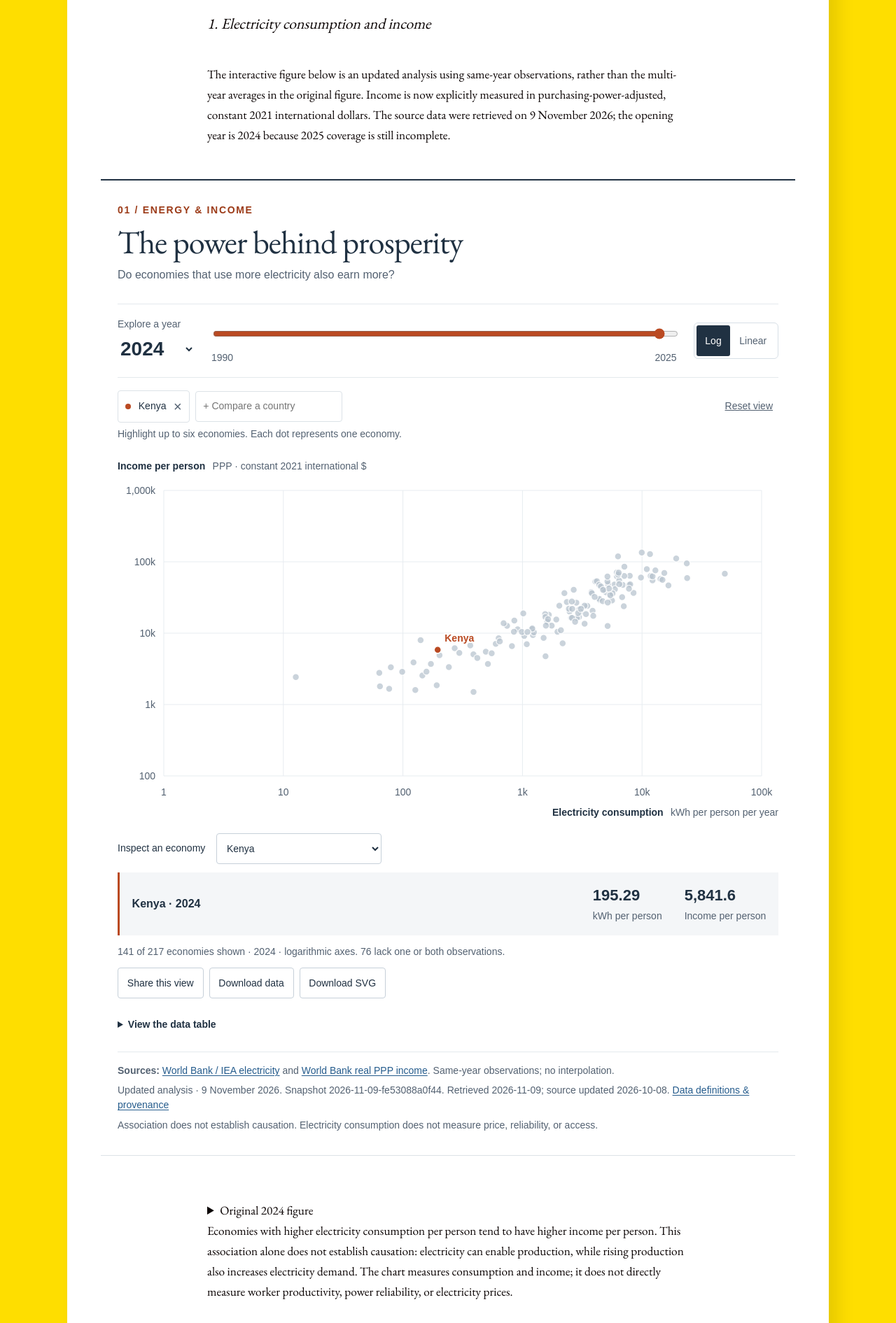
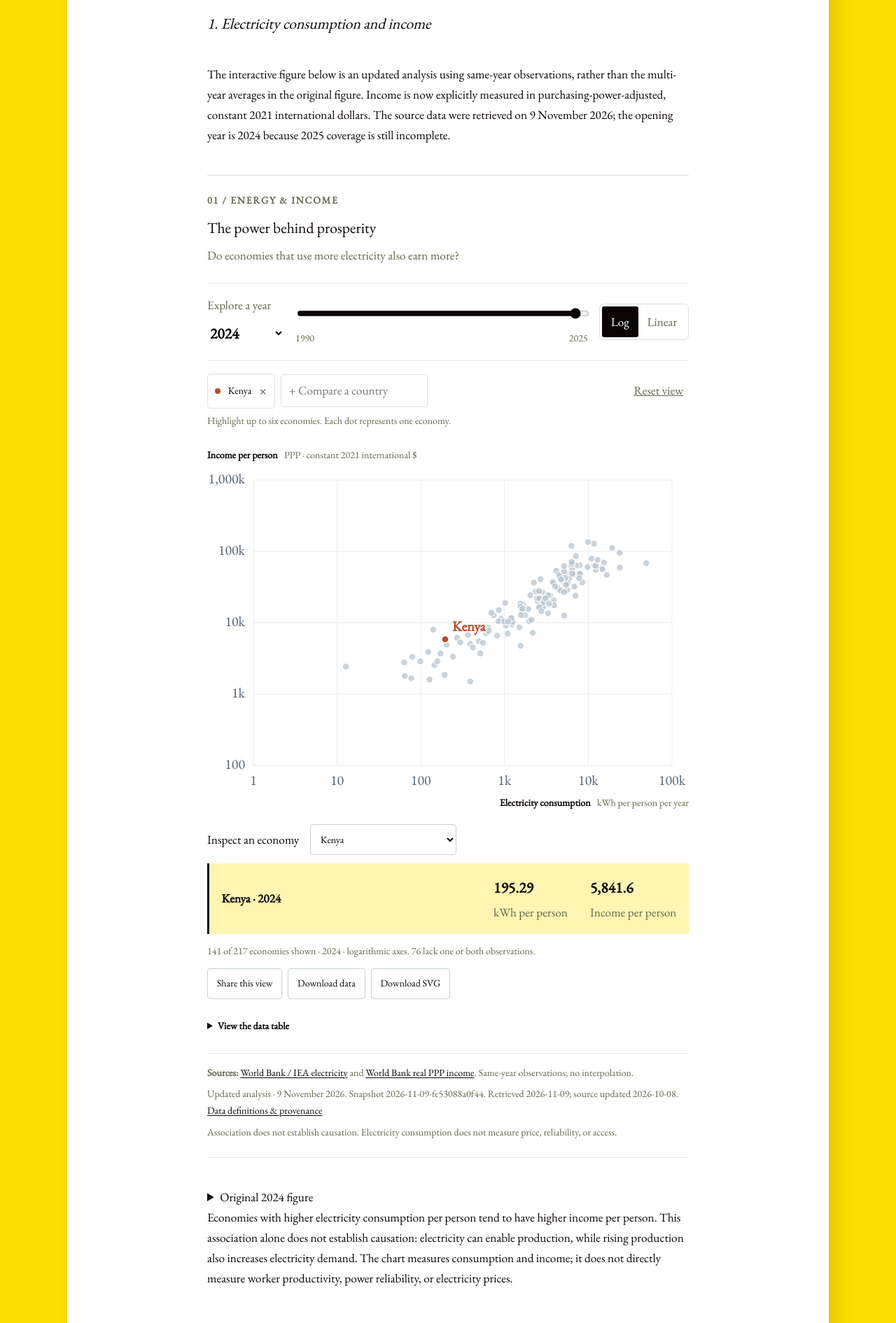
Before and after one commit to atonui/jekyll-blog, a Jekyll site: the page built from _posts/2024-11-06-how-do-countries-develop.md, in a window 1280 px wide. Shown: the part 1855-3746 px from the top of the page at 70% size. Built offline with Jekyll 4.4.1, drawn with Linux system fonts in a browser that asks for light colours.

Commit message:
fix: match interactive chart to the site typography and spacing

```diff
--- a/_includes/data-chart.html
+++ b/_includes/data-chart.html
@@ -25,7 +25,8 @@
     <p class="chart-status" data-status role="status" aria-live="polite"></p>
     <div class="chart-actions"><button type="button" data-share>Share this view</button><button type="button" data-csv>Download data</button><button type="button" data-svg>Download SVG</button></div>
   </div>
-  {% include generated/energy-income.html %}
+  {% capture energy_fallback %}{% include generated/energy-income.html %}{% endcapture %}
+  {{ energy_fallback | replace: "/assets/data/development/2026-11-09-fe53088a0f44/fallback.svg", "/assets/images/development-energy-fallback.svg" }}
   <figcaption class="chart-sources">
     <p><strong>Sources:</strong> <a href="https://data.worldbank.org/indicator/EG.USE.ELEC.KH.PC">World Bank / IEA electricity</a> and <a href="https://data.worldbank.org/indicator/NY.GDP.PCAP.PP.KD">World Bank real PPP income</a>. Same-year observations; no interpolation.</p>
     <p>Updated analysis · {{ chart.updated }}. <span data-snapshot-note>Snapshot {{ chart.snapshot }}.</span> <a data-manifest-link href="{{ chart.dataset_root | append: '/' | append: chart.snapshot | append: '/manifest.json' | relative_url }}">Data definitions &amp; provenance</a></p>
--- a/_sass/_charts.scss
+++ b/_sass/_charts.scss
@@ -14,16 +14,16 @@
 }
 .data-chart {
   box-sizing: border-box;
-  max-width: 62rem;
-  margin: 3rem auto 4rem;
-  padding: 2rem 1.5rem;
-  color: #203142;
-  background: #fff;
-  border-top: 2px solid #203142;
+  max-width: 43rem;
+  margin: 2.6rem auto;
+  padding: 1.5rem 0;
+  color: $text-color;
+  background: transparent;
+  border-top: 1px solid #ddd;
   border-bottom: 1px solid #dce2e7;
-  font-family: Arial, Helvetica, sans-serif;
-  font-size: 14px;
-  line-height: 1.5;
+  font-family: inherit;
+  font-size: 1.08rem;
+  line-height: 1.68;
   font-style: normal;
   *,
   *::before,
@@ -49,13 +49,13 @@
   input:focus-visible,
   select:focus-visible,
   summary:focus-visible {
-    outline: 3px solid #245b8c;
+    outline: 3px solid $text-color;
     outline-offset: 3px;
   }
   .chart-eyebrow {
-    color: #9c3b18;
+    color: $muted-text-color;
     text-transform: uppercase;
-    font-size: 14px;
+    font-size: .88rem;
     font-weight: 700;
     letter-spacing: 0.12em;
     margin: 0 0 0.65rem;
@@ -63,20 +63,20 @@
   .chart-heading h3 {
     margin: 0 0 0.6rem;
     font-family: $font-family;
-    font-size: clamp(2rem, 4vw, 2.9rem);
-    font-weight: 500;
-    line-height: 1.08;
-    letter-spacing: -0.02em;
+    font-size: 1.35rem;
+    font-weight: 400;
+    line-height: 1.5;
+    letter-spacing: normal;
   }
   .chart-heading > p:last-child {
-    font-size: 16px;
-    color: #536171;
+    font-size: 1.08rem;
+    color: $muted-text-color;
   }
   .chart-toolbar {
     display: flex;
     align-items: center;
-    gap: 1.5rem;
-    margin-top: 1.8rem;
+    gap: 1rem;
+    margin-top: 1.5rem;
     padding: 1.1rem 0;
     border-top: 1px solid #e4e9ed;
     border-bottom: 1px solid #e4e9ed;
@@ -87,7 +87,7 @@
     flex: 0 0 110px;
   }
   .chart-year-group label {
-    color: #536171;
+    color: $muted-text-color;
   }
   .chart-year-group select {
     min-height: 44px;
@@ -95,8 +95,8 @@
     padding: 0 0.5rem 0 0;
     border: none;
     background: white;
-    color: #203142;
-    font-size: 28px;
+    color: $text-color;
+    font-size: 1.35rem;
     font-weight: 700;
   }
   .chart-year-track {
@@ -107,14 +107,14 @@
     display: block;
     width: 100%;
     height: 44px;
-    accent-color: #ba4a22;
+    accent-color: $text-color;
     cursor: pointer;
   }
   .chart-range-labels {
     display: flex;
     justify-content: space-between;
-    color: #536171;
-    font-size: 14px;
+    color: $muted-text-color;
+    font-size: .88rem;
   }
   .chart-scale {
     display: flex;
@@ -127,10 +127,10 @@
     border: 0;
     border-radius: 3px;
     background: white;
-    color: #536171;
+    color: $muted-text-color;
   }
   .chart-scale button[aria-pressed="true"] {
-    background: #203142;
+    background: $text-color;
     color: white;
   }
   .chart-comparison {
@@ -152,9 +152,9 @@
     border: 1px solid #dce2e7;
     border-radius: 4px;
     background: white;
-    color: #203142;
+    color: $text-color;
     padding: 0.45rem 0.65rem;
-    font-size: 14px;
+    font-size: .88rem;
   }
   .chart-chip::before {
     content: "";
@@ -164,7 +164,7 @@
     background: var(--country-colour);
   }
   .chart-chip-remove {
-    color: #536171;
+    color: $muted-text-color;
     font-size: 20px;
   }
   .chart-country-field {
@@ -178,8 +178,8 @@
     border: 1px solid #dce2e7;
     border-radius: 4px;
     padding: 0.5rem 0.65rem;
-    background: #fff;
-    color: #203142;
+    background: transparent;
+    color: $text-color;
   }
   .chart-reset {
     border: 0;
@@ -187,22 +187,22 @@
     margin-left: auto;
     background: white;
     text-decoration: underline;
-    color: #536171;
+    color: $muted-text-color;
   }
   .chart-guide {
-    color: #536171;
-    font-size: 14px;
+    color: $muted-text-color;
+    font-size: .88rem;
     margin-bottom: 1.6rem;
   }
   .chart-axis-caption,
   .chart-x-caption {
-    font-size: 14px;
+    font-size: .88rem;
     font-weight: 700;
   }
   .chart-axis-caption span,
   .chart-x-caption span {
     font-weight: 400;
-    color: #536171;
+    color: $muted-text-color;
     margin-left: 0.4rem;
   }
   .chart-x-caption {
@@ -229,8 +229,8 @@
     flex-wrap: wrap;
     gap: 0.8rem 2rem;
     padding: 1rem 1.1rem;
-    background: #f4f6f8;
-    border-left: 3px solid #ba4a22;
+    background: $highlight;
+    border-left: 3px solid $text-color;
     min-height: 90px;
   }
   .chart-inspector {
@@ -247,28 +247,28 @@
     border-radius: 4px;
     padding: 0.4rem 0.6rem;
     background: white;
-    color: #203142;
-    font-size: 14px;
+    color: $text-color;
+    font-size: .88rem;
   }
   .chart-detail-country {
     flex: 1 1 180px;
-    font-size: 16px;
+    font-size: 1.08rem;
   }
   .chart-detail-value {
     display: grid;
     gap: 0.2rem;
-    color: #536171;
+    color: $muted-text-color;
   }
   .chart-detail-value strong {
-    font-size: 22px;
+    font-size: 1.35rem;
     font-weight: 600;
-    color: #203142;
+    color: $text-color;
     font-variant-numeric: tabular-nums;
   }
   .chart-status {
     padding: 0.8rem 0;
-    color: #536171;
-    font-size: 14px;
+    color: $muted-text-color;
+    font-size: .88rem;
   }
   .chart-share-link {
     display: block;
@@ -277,7 +277,7 @@
     margin-top: 0.5rem;
     border: 1px solid #c6d0d9;
     padding: 0.5rem;
-    font-size: 14px;
+    font-size: .88rem;
   }
   .chart-actions {
     display: flex;
@@ -289,17 +289,17 @@
     border: 1px solid #c6d0d9;
     border-radius: 4px;
     background: white;
-    color: #203142;
+    color: $text-color;
     padding: 0.45rem 0.8rem;
-    font-size: 14px;
+    font-size: .88rem;
   }
   .chart-actions button:hover,
   .chart-chip:hover {
-    background: #f4f6f8;
+    background: $highlight;
   }
   .chart-data {
     margin-top: 1rem;
-    font-size: 14px;
+    font-size: .88rem;
   }
   .chart-data summary {
     cursor: pointer;
@@ -314,26 +314,26 @@
   table {
     display: table;
     margin: 0.5rem 0;
-    font-size: 14px;
+    font-size: .88rem;
     width: 100%;
   }
   caption {
     text-align: left;
-    color: #536171;
+    color: $muted-text-color;
     margin-bottom: 0.8rem;
     white-space: normal;
   }
   td,
   th {
-    font-size: 14px;
+    font-size: .88rem;
   }
   .chart-sources {
     text-align: left;
     font-family: inherit;
-    font-size: 14px;
+    font-size: .88rem;
     font-style: normal;
     opacity: 1;
-    color: #536171;
+    color: $muted-text-color;
     margin: 1rem 0 0;
     padding-top: 1rem;
     border-top: 1px solid #e4e9ed;
@@ -342,15 +342,15 @@
     margin-top: 0.45rem;
   }
   .chart-sources a {
-    color: #245b8c;
+    color: $text-color;
   }
   .chart-fallback img {
     margin: 1.5rem 0 0.5rem;
     width: 100%;
   }
   .chart-static-note {
-    color: #536171;
-    font-size: 14px;
+    color: $muted-text-color;
+    font-size: .88rem;
     overflow-wrap: anywhere;
   }
   .chart-sr-only {
--- a/assets/js/charts/energy.mjs
+++ b/assets/js/charts/energy.mjs
@@ -223,8 +223,8 @@ async function enhance(root) {
         state.scale,
       );
     const axis = svgNode("g", {
-      "font-family": "Arial,sans-serif",
-      "font-size": 14,
+      "font-family": "EB Garamond,Garamond,Times New Roman,serif",
+      "font-size": 20,
       fill: "#536171",
     });
     for (const metric of ["electricity", "income"]) {
@@ -265,8 +265,8 @@ async function enhance(root) {
     svg.append(axis);
     const marks = svgNode("g"),
       labels = svgNode("g", {
-        "font-family": "Arial,sans-serif",
-        "font-size": 14,
+        "font-family": "EB Garamond,Garamond,Times New Roman,serif",
+        "font-size": 20,
         "font-weight": 700,
       }),
       placed = [];
```
Also changed, not shown: assets/images/development-energy-fallback.svg (added).
